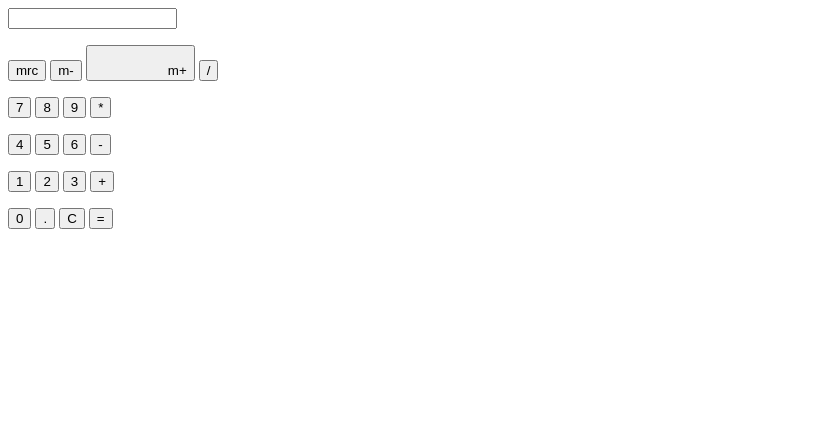
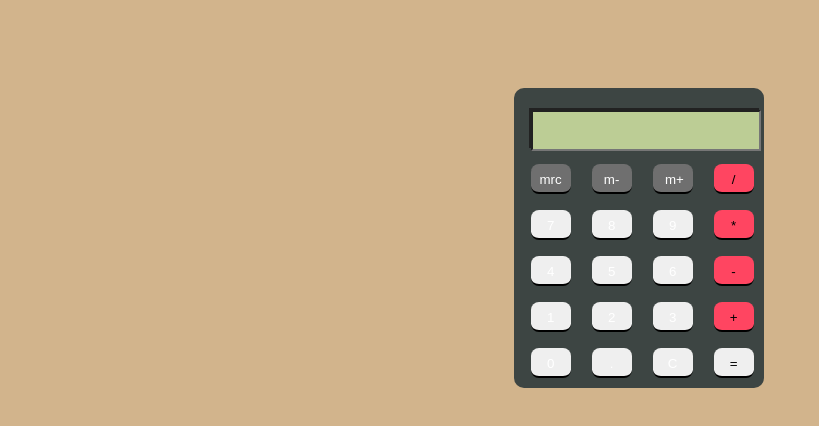
Before and after one commit to cfayaz/hello-world, a plain HTML site: page index.html in a window 1280 px wide. Shown: the whole page, without its empty margins (0-819 px from the left). Drawn offline with Linux system fonts and the light colour scheme.

Commit message:
added css

```diff
--- a/index.html
+++ b/index.html
@@ -1,18 +1,20 @@
 <!DOCTYPE html>
 <html>
 <head>
-	<title></title>
+	<title>Calculator Test</title>
+    <link rel="stylesheet" type="text/css" href="style/main.css">
 </head>
 <body>
-    <div class="display"><input type="text" readonly size="18" id="d"></div>
+    <div class="box">
+        <div class="display"><input type="text" readonly size="16" id="d"></div>
         <div class="keys">
             <p>
             	<input type="button" class="button gray"
             		value="mrc" onclick='c("Created....................")'>
             	<input type="button" class="button gray"
             	   value="m-" onclick='c("...............by............")'>
-                <input type="button" class="button gray" value="
-                    m+" onclick='c(".....................Anoop")'>
+                <input type="button" class="button gray"
+                    value=" m+" onclick='c(".....................Anoop")'>
                 <input type="button" class="button pink"
                     value="/" onclick='v("/")'>
             </p>
--- /dev/null
+++ b/style/main.css
@@ -0,0 +1,106 @@
+ body
+{
+    background-color:tan;
+}
+
+.box
+{
+    background-color:#3d4543;
+    height:300px;
+    width:250px;
+    border-radius:10px;
+    position:relative;
+    top:80px;
+    left:40%;
+}
+
+.display
+{
+    background-color:#222;
+    width:230px;
+    position:relative;
+
+    left:15px;
+    top:20px;
+    height:40px;
+}
+.display input
+{
+    position:relative;
+    left:2px;
+
+
+    top:2px;
+    height:35px;
+    color:black;
+    background-color:#bccd95;
+    font-size:21px;
+    text-align:right;
+}
+
+.keys
+{
+    position:relative;
+    top:20px;
+}
+.button
+{
+    width:40px;
+    height:30px;
+    border:none;
+    border-radius:8px;
+    margin-left:17px;
+    cursor:pointer;
+    border-top:2px solid transparent;
+}
+.button.gray
+{
+    color:white;
+    background-color:#6f6f6f;
+    border-bottom:black 2px solid;
+    border-top:2px #6f6f6f solid;
+}
+.button.pink
+{
+    color:black;
+    background-color:#ff4561;
+    border-bottom:black 2px solid;
+}
+.button.black
+{
+    color:white;
+    background-color:303030;
+    border-bottom:black 2px solid;
+    border-top:2px 303030 solid;
+}
+.button.orange
+{
+    color:black;
+    background-color:FF9933;
+    border-bottom:black 2px solid;
+    border-top:2px FF9933 solid;
+}
+.gray:active
+{
+    border-top:black 2px solid;
+    border-bottom:2px #6f6f6f solid;
+}
+.pink:active
+{
+    border-top:black 2px solid;
+    border-bottom:#ff4561 2px solid;
+}
+.black:active
+{
+    border-top:black 2px solid;
+    border-bottom:#303030 2px solid;
+}
+.orange:active
+{
+    border-top:black 2px solid;
+    border-bottom:FF9933 2px solid;
+}
+p
+{
+    line-height:10px;
+}
```
